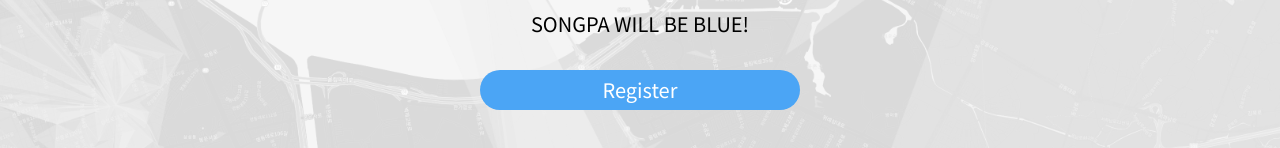
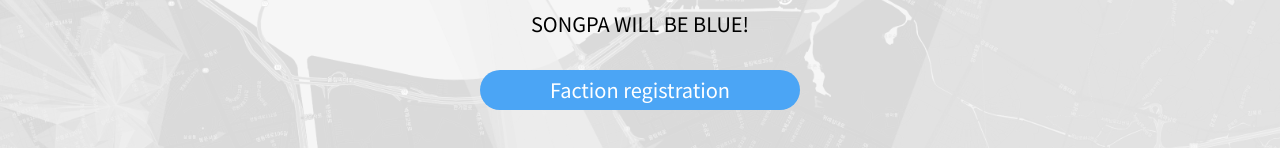
Before and after one commit to siner308/ctrl-songpa, a Next.js app: page /en in a window 1280 px wide. Shown: the part 622-770 px from the top of the page. Built offline with nearby package versions, Linux system fonts and the light colour scheme; a web font is replaced by a local one.

Commit message:
문구 수정

```diff
--- a/src/constants/translation.ts
+++ b/src/constants/translation.ts
@@ -1,7 +1,7 @@
 const translation = {
   en: {
-    comingSoon: 'Coming Soon',
-    rsvp: 'Register',
+    comingSoon: 'coming soon(tm)',
+    rsvp: 'Faction registration',
     sponsor: 'Sponsor',
     title: 'Ctrl Songpa - Resistance',
     language: 'English',
@@ -27,7 +27,7 @@ const translation = {
   },
   kr: {
     comingSoon: '준비중입니다.',
-    rsvp: '등록',
+    rsvp: '진영 등록',
     sponsor: '스폰서',
     title: '컨트롤 송파 - 레지스탕스',
     language: '한국어',
```
